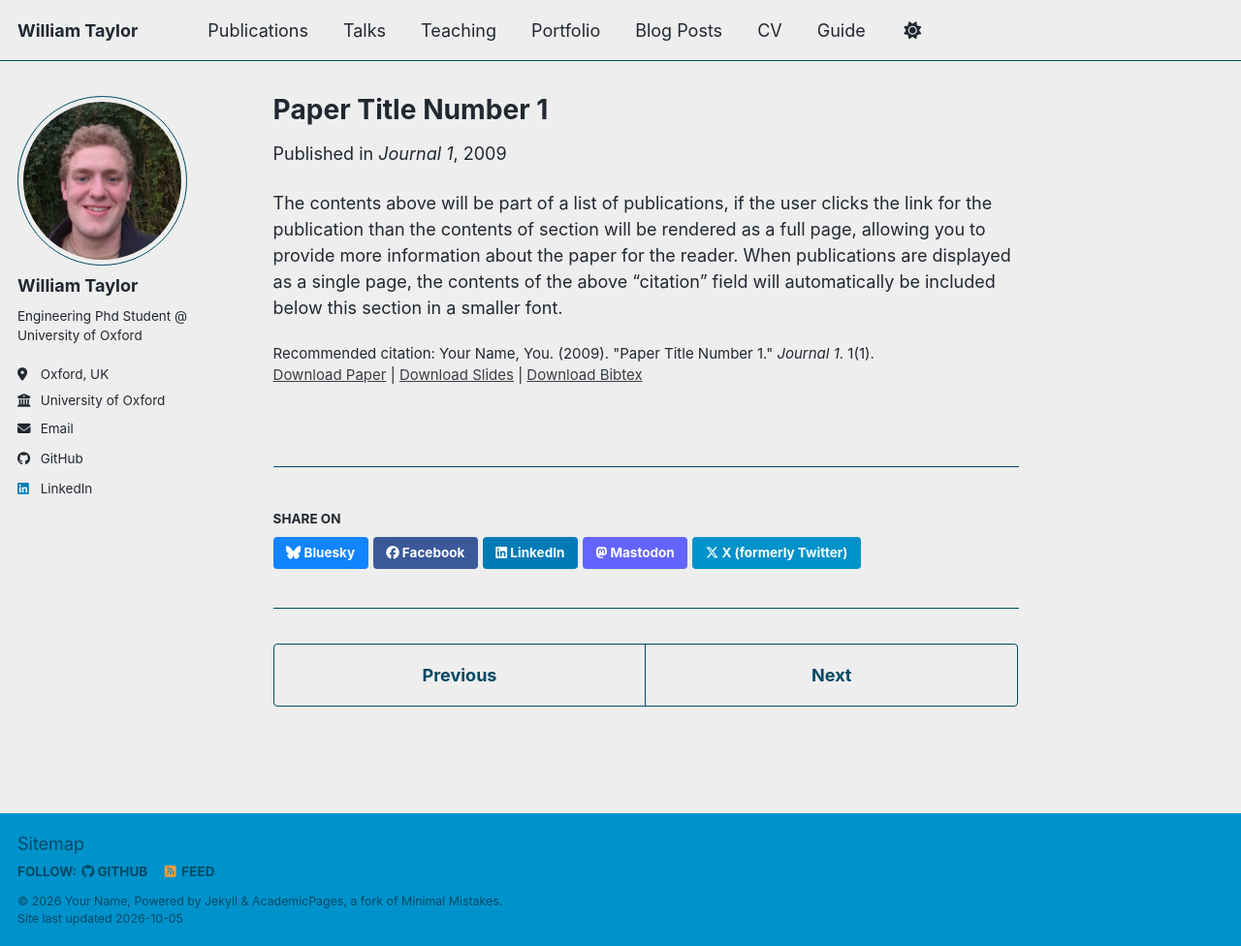
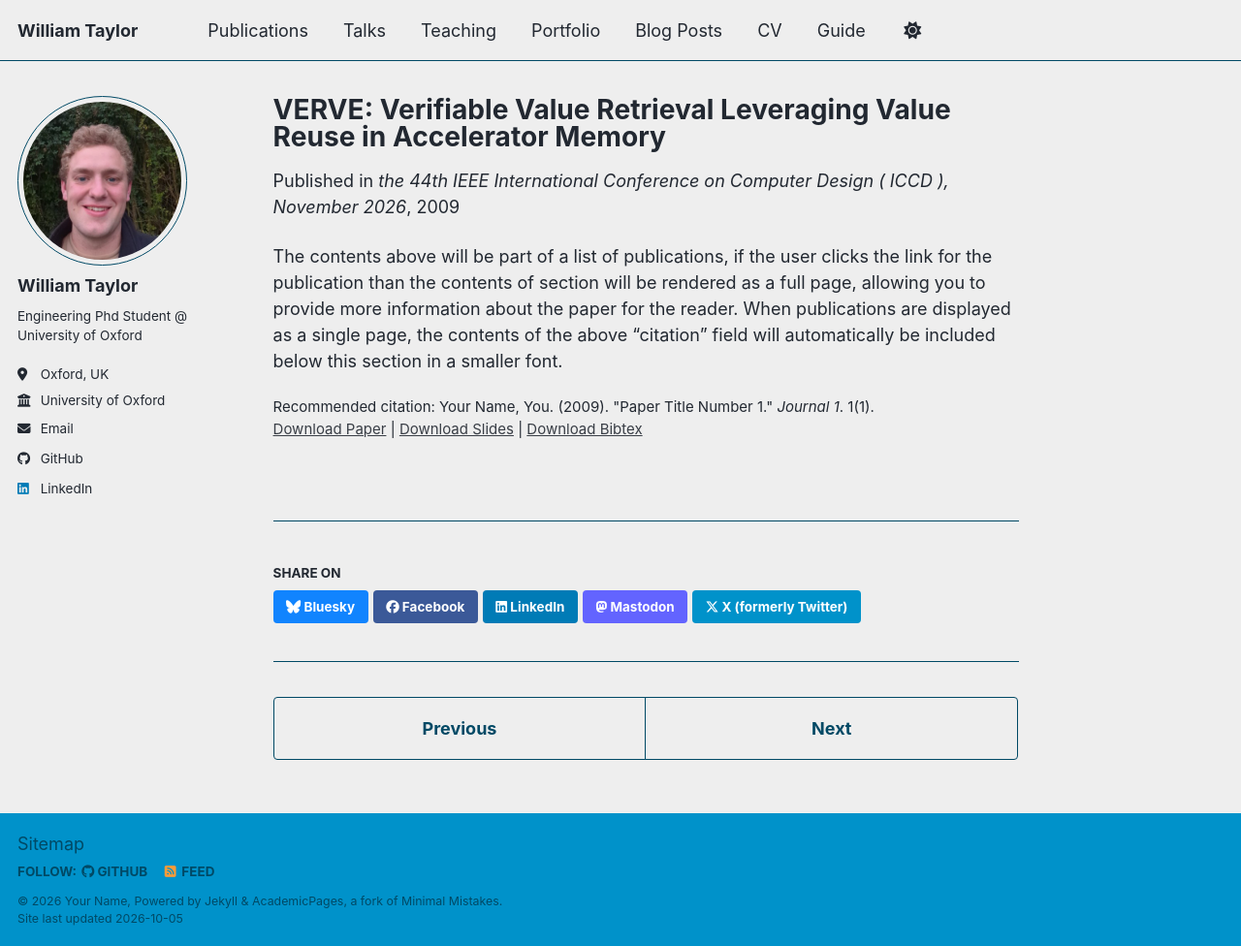
Before and after one commit to w-p-taylor/w-p-taylor.github.io, a Jekyll site: the page built from _publications/2009-10-01-paper-title-number-1.md, in a window 1280 px wide and 976 px high. Shown: the whole window at 97% size. Built offline with Jekyll 4.4.1, drawn with Linux system fonts in a browser that asks for light colours; a script bundle is joined from its source files by our own code; library files that are not in the unit come from our copies.

Commit message:
Revise paper metadata for publication details
Updated the title, venue, and excerpt for the paper.

```diff
--- a/_publications/2009-10-01-paper-title-number-1.md
+++ b/_publications/2009-10-01-paper-title-number-1.md
@@ -1,11 +1,11 @@
 ---
-title: "Paper Title Number 1"
+title: "VERVE: Verifiable Value Retrieval Leveraging Value Reuse in Accelerator Memory"
 collection: publications
 category: manuscripts
 permalink: /publication/2009-10-01-paper-title-number-1
-excerpt: 'This paper is about the number 1. The number 2 is left for future work.'
+excerpt: '-'
 date: 2009-10-01
-venue: 'Journal 1'
+venue: 'the 44th IEEE International Conference on Computer Design ( ICCD ), November 2026'
 slidesurl: 'https://academicpages.github.io/files/slides1.pdf'
 paperurl: 'https://academicpages.github.io/files/paper1.pdf'
 bibtexurl: 'https://academicpages.github.io/files/bibtex1.bib'
```
